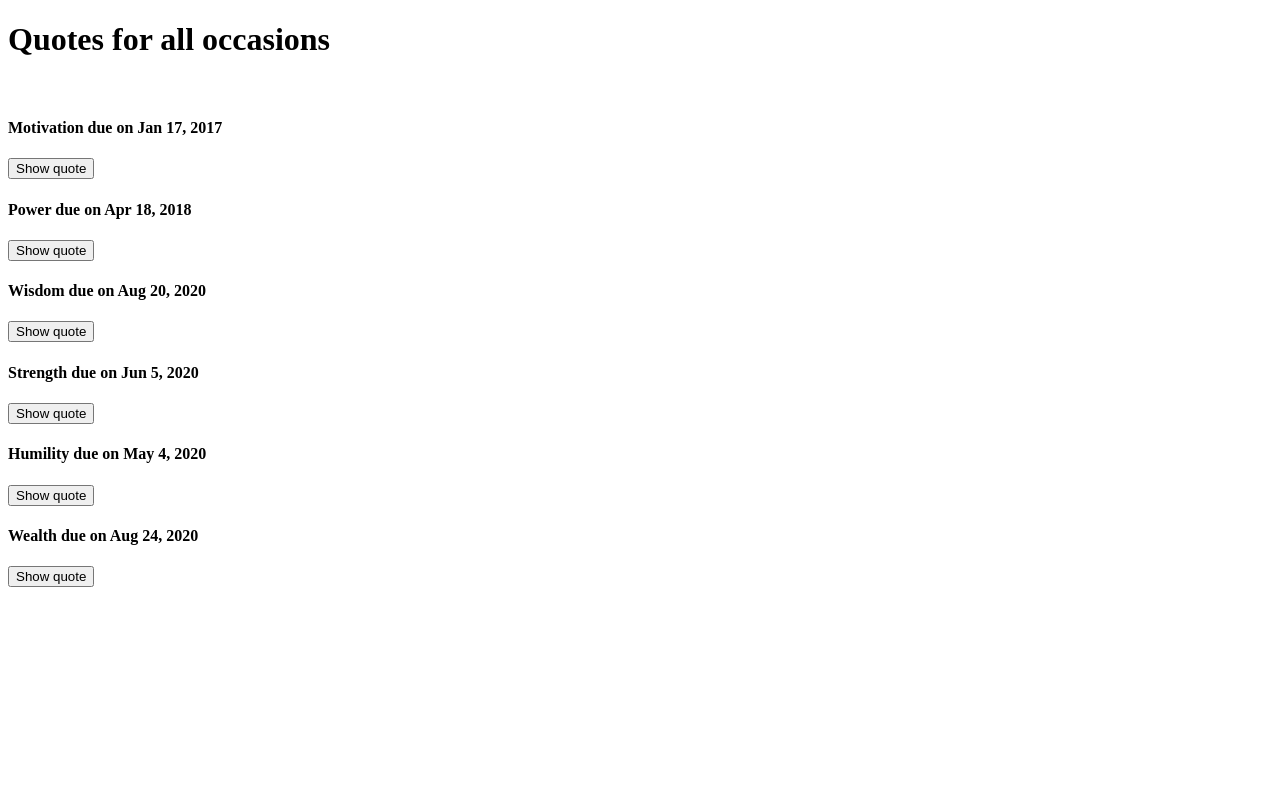
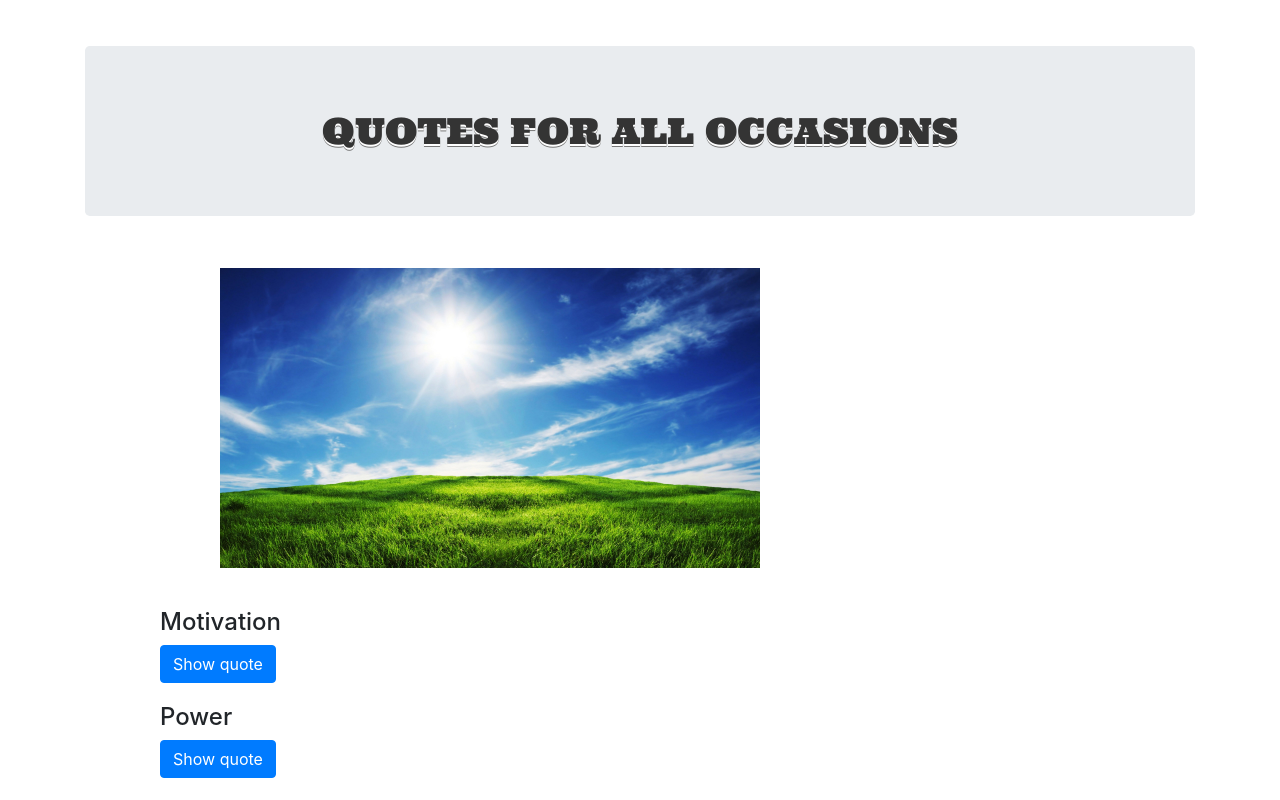
Before and after one commit to AbugaAroni/AngularIP1, an Angular app: page / in a window 1280 px wide. Shown: the top 800 px of the page. Built offline with nearby package versions, Linux system fonts and the light colour scheme.

Commit message:
add some bootstrapp styling

```diff
--- a/src/app/quotes/quotes.component.html
+++ b/src/app/quotes/quotes.component.html
@@ -1,14 +1,19 @@
 
 <div class="container">
-  <h1>Quotes for all occasions</h1>
-  <br>
+      <h1 class="jumbotron">Quotes for all occasions</h1>
 
   <div class="row">
-    <div class="col-md-6">
-        <div *ngFor='let quote of quotes; let i=index'>
+      <div class="col-md-1 pic1">
+        <img src=".../../assets/inspiration.jpg" alt="">
+      </div>
+  </div>
+  <div class="row">
+      <div class="col-md-6">
+    <div *ngFor='let quote of quotes; let i=index'>
+
         <div>
-          <h4 id={{i}}>{{quote.name}} due on {{quote.completeDate|date}}</h4>
-          <button (click)='toggleDetails(i)' class=" btn-primary">Show quote</button>
+          <h4 id={{i}}>{{quote.name}} </h4>
+          <button (click)='toggleDetails(i)' class="btn btn-primary">Show quote</button>
         </div>
 
         <div *ngIf='quote.showDescription'>
--- a/src/styles.css
+++ b/src/styles.css
@@ -1 +1,34 @@
 /* You can add global styles to this file, and also import other style files */
+
+
+@import url('https://fonts.googleapis.com/css2?family=Ultra&display=swap');
+@import "~bootstrap/dist/css/bootstrap.css";
+
+
+div {
+  width: 300px;
+  margin: auto;
+  padding-top: 10px;
+}
+
+h1 {
+margin: 1em 0 0.5em 0;
+color: #343434;
+font-weight: normal;
+font-family: 'Ultra', sans-serif;
+font-size: 36px;
+line-height: 42px;
+text-transform: uppercase;
+text-shadow: 0 2px white, 0 3px #777;
+text-align: center;
+}
+
+.pic1 {
+  object-fit:fill;
+}
+
+img {
+    height: 300px;
+    margin-left: auto;
+    margin-right: auto;
+}
```
Also changed, not shown: src/assets/inspiration.jpg (added).
